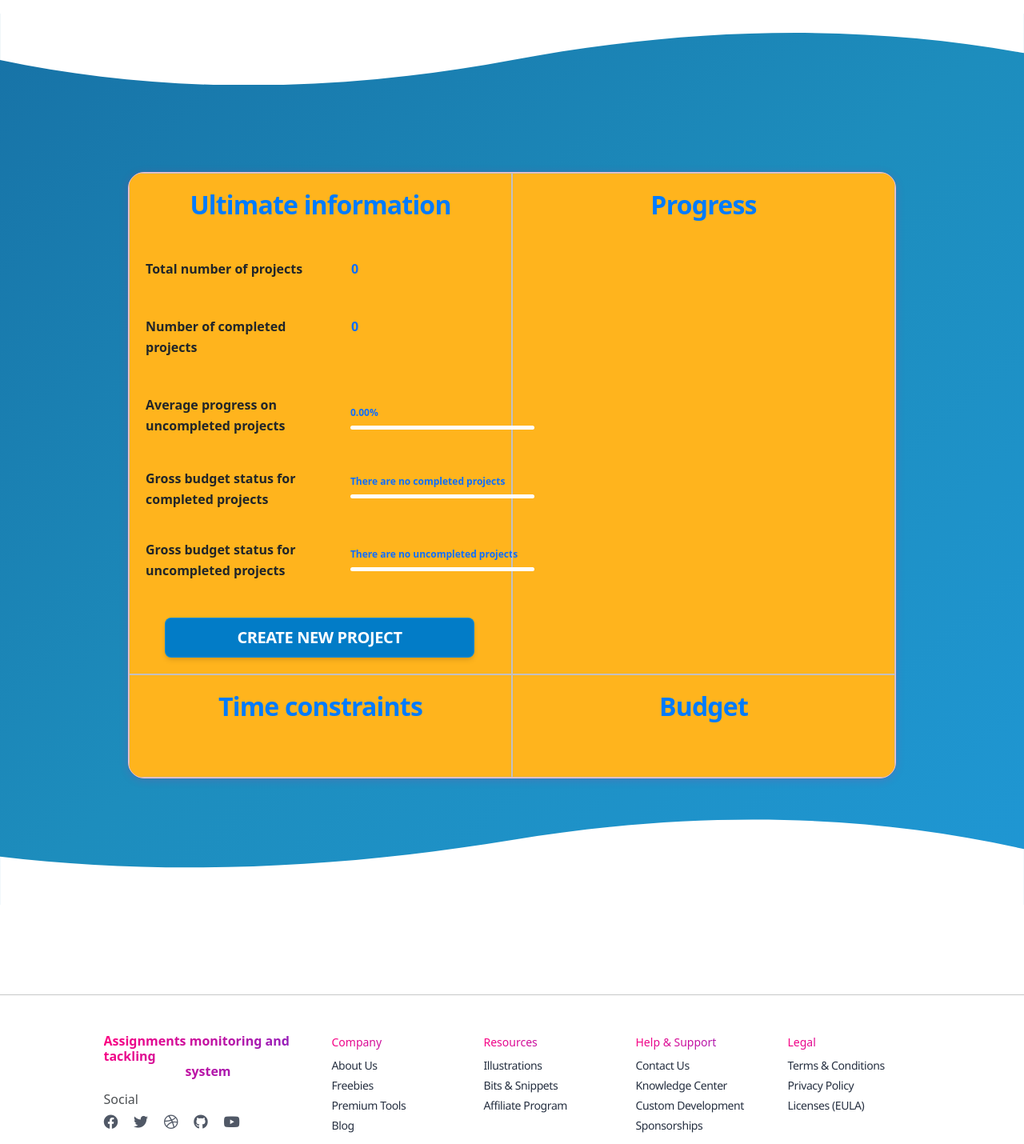
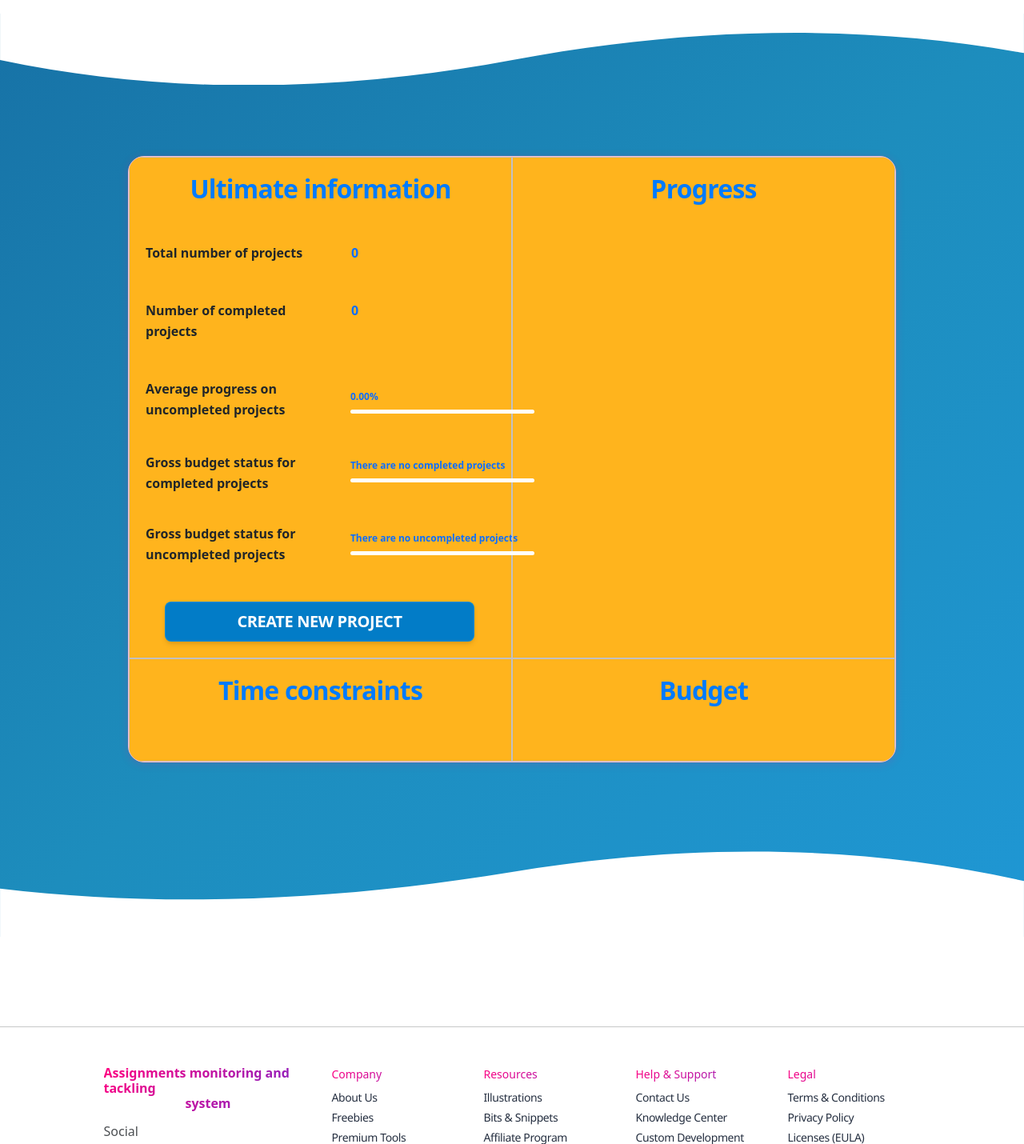
Before and after one commit to ForNeVeR/workflow_organizer, a Django app: page /project_tracking_panel/ in a window 1280 px wide. Shown: the part 297-1727 px from the top of the page at 80% size. Run offline with Django 4.2, Linux system fonts and the light colour scheme; data that the repository does not hold is empty; some libraries are stand-ins or nearby versions.

Commit message:
Making refinements to templates

```diff
--- a/assignment_handler/views.py
+++ b/assignment_handler/views.py
@@ -218,7 +218,6 @@ class WorkersListView(LoginRequiredMixin, generic.ListView):
 
         top_workers = context["object_list"][:3]
         other_workers = context["object_list"][3:]
-        print(other_workers)
 
         first_place_worker = top_workers[0] if top_workers else None
         second_place_worker = top_workers[1] if len(top_workers) > 1 else None
@@ -1262,8 +1261,6 @@ class ProjectTrackingPanelView(TemplateView):
         average_progress_uncompleted = calculate_average_progress(uncompleted_projects)
         predominant_status_completed, average_percent_completed = budget_status_completed(completed_projects)
         predominant_status_uncompleted, average_percent_uncompleted = budget_status_uncompleted(uncompleted_projects)
-        print(average_percent_completed)
-        print(predominant_status_completed)
 
         progress_list = []
 
--- a/templates/assignment_handler/project_tracking_panel.html
+++ b/templates/assignment_handler/project_tracking_panel.html
@@ -30,7 +30,7 @@
         </g>
       </svg>
     </div>
-    <div style="margin-top: 70px;">
+    <div style="margin-top: 50px;">
       <section>
         <div class="grid-container">
           <div class="grid-item">
@@ -209,7 +209,7 @@
         </div>
       </section>
     </div>
-    <div style="height: 80px;"></div>
+    <div style="height: 140px;"></div>
     <div class="position-absolute w-100 bottom-0">
       <svg width="100%" viewBox="0 -1 1920 166" version="1.1" xmlns="http://www.w3.org/2000/svg" xmlns:xlink="http://www.w3.org/1999/xlink">
         <title>wave-up</title>
--- a/templates/assignment_handler/task_panel.html
+++ b/templates/assignment_handler/task_panel.html
@@ -165,7 +165,7 @@
               {% for task in underway_tasks %}
                 <div class="col-md-4 mt-3 widget-col w-100" style="margin-bottom: 0;">
                   <div style="width:90%" class="card mt-1 mb-3 mx-auto">
-                    <div class="card shadow-info text-decoration-none" style="height: 250px;">
+                    <div class="card shadow-info" style="height: 250px;">
                       <div style="height: 0; min-height: auto;" class="mb-2 card-header d-flex flex-fill align-items-center">
                         <a href="{% url 'assignment_handler:task-detail' pk=task.id %}" style="text-decoration: none;">
                           <div style="flex: 1;">
@@ -294,7 +294,7 @@
                         </div>
                       </div>
                       <a href="{% url 'assignment_handler:task-detail' pk=task.id %}" style="text-decoration: none;">
-                      <div style="height: 100px;" class="card-body mt-5 d-flex align-items-center">
+                        <div style="height: 100px" class="card-body mt-5 d-flex align-items-center">
                           <h5 class="h5 text-center mx-auto" style="margin-top: 0; margin-bottom: 20px; padding-bottom: 30px;"> {{ task.name }}</h5>
                         </div>
                       </a>
@@ -317,6 +317,7 @@
                                     onerror="placeholderAvatar(this)">
                             </a>
                           {% endfor %}
+                        </div>
                       </div>
                     </div>
                   </div>
--- a/templates/assignment_handler/team_detail.html
+++ b/templates/assignment_handler/team_detail.html
@@ -27,7 +27,7 @@
         </g>
       </svg>
     </div>
-    <section class="section section-lg col-lg-11 mx-auto mt-n10 d-flex justify-content-center align-items-center">
+    <section class="section section-lg col-lg-11 mx-auto mt-n9 d-flex justify-content-center align-items-center">
       <div class="container mx-5">
         <div class="mt-9 mb-8"></div>
         {% if team.members %}
@@ -138,7 +138,7 @@
         </div>
       </div>
     </section>
-    <div style="height: 40px;"></div>
+    <div style="height: 110px;"></div>
     <div class="position-absolute w-100 bottom-0">
       <svg width="100%" viewBox="0 -1 1920 166" version="1.1" xmlns="http://www.w3.org/2000/svg" xmlns:xlink="http://www.w3.org/1999/xlink">
         <title>wave-up</title>
--- a/templates/assignment_handler/workers_list.html
+++ b/templates/assignment_handler/workers_list.html
@@ -163,7 +163,7 @@
         </div>
       </div>
     </div>
-    <div style="height: 100px;"></div>
+    <div style="height: 140px;"></div>
     <div class="position-absolute w-100 bottom-0">
       <svg width="100%" viewBox="0 -1 1920 166" version="1.1" xmlns="http://www.w3.org/2000/svg" xmlns:xlink="http://www.w3.org/1999/xlink">
         <title>wave-up</title>
```
Also changed, not shown: static/img/team/sraffa.jpeg (deleted). Lines whose indentation alone changed are shown as unchanged.
